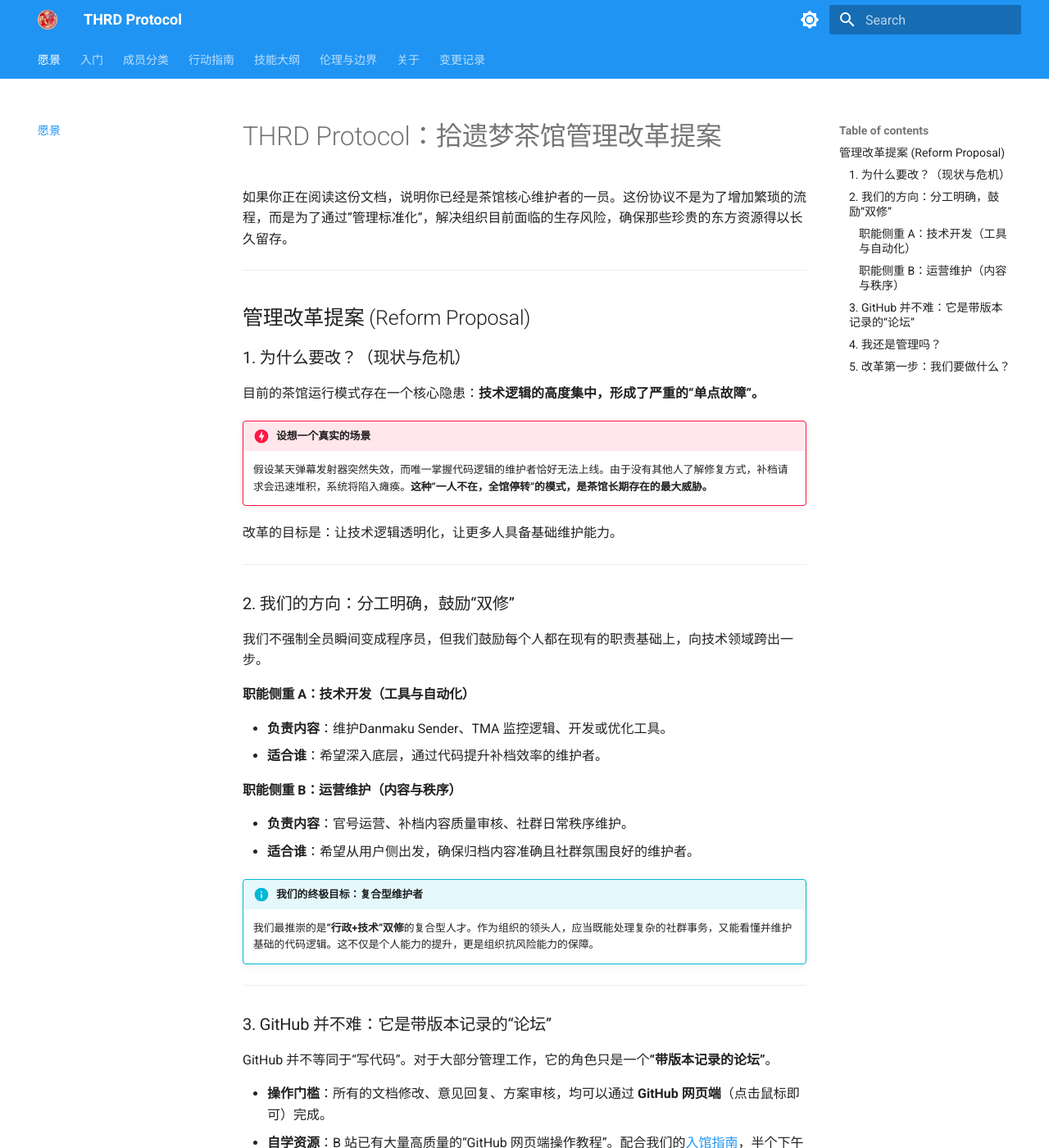
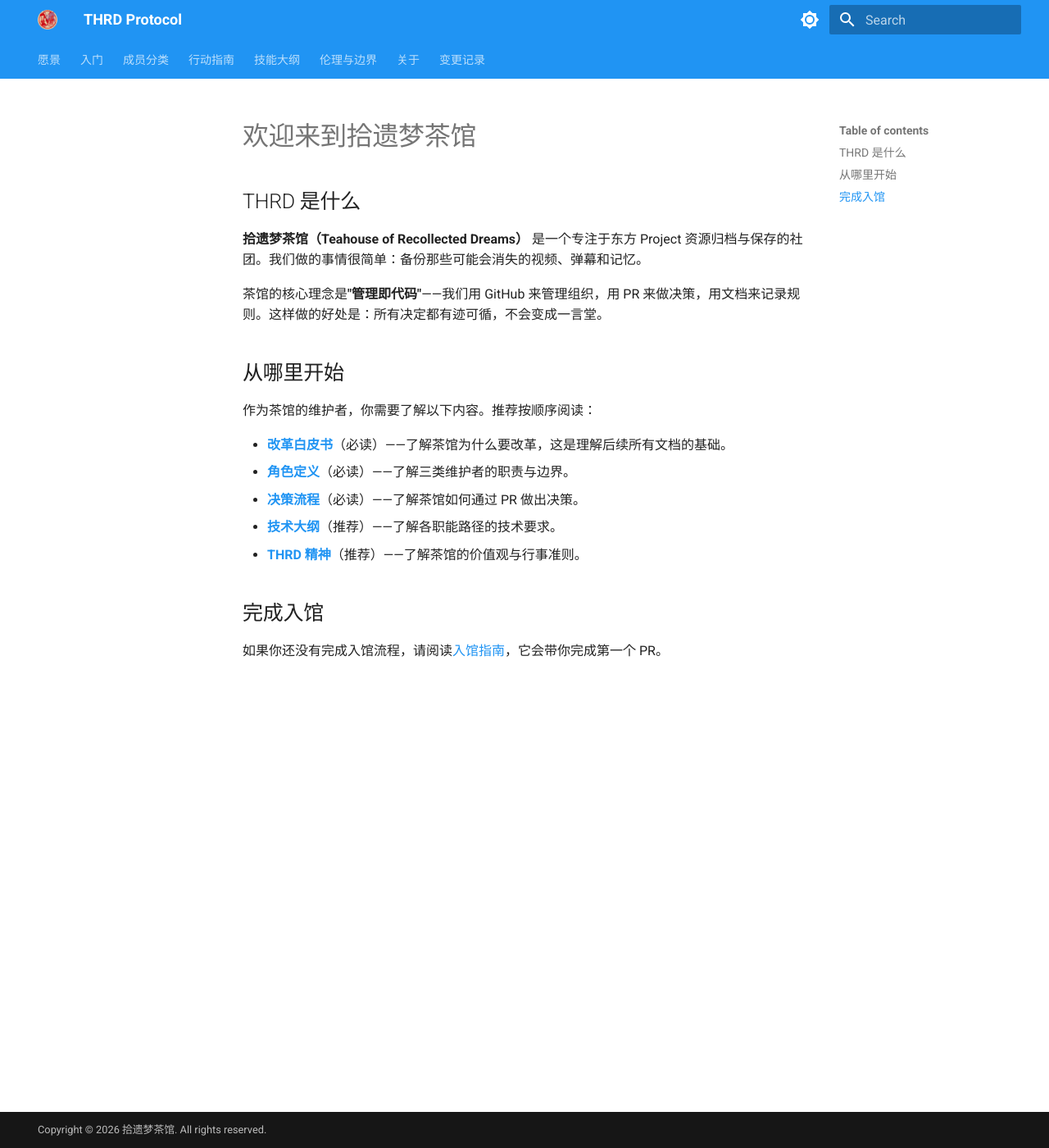
Before and after one commit to TouhouGleaners/THRD-Protocol, an MkDocs documentation site: the page built from docs/index.md, in a window 1280 px wide and 1400 px high. Shown: the whole window at 82% size. Built offline with MkDocs 1.6.1 and Material for MkDocs 9.7.7, drawn with Linux system fonts in a browser that asks for light colours; some of the changed text lies outside the part shown.

Commit message:
refactor(nav): index.md 与 welcome.md 互换，白皮书独立为 proposal.md

```diff
--- a/docs/getting-started/welcome.md
+++ /dev/null
@@ -1,21 +0,0 @@
-# 欢迎来到拾遗梦茶馆
-
-## THRD 是什么
-
-**拾遗梦茶馆（Teahouse of Recollected Dreams）** 是一个专注于东方 Project 资源归档与保存的社团。我们做的事情很简单：备份那些可能会消失的视频、弹幕和记忆。
-
-茶馆的核心理念是**"管理即代码"**——我们用 GitHub 来管理组织，用 PR 来做决策，用文档来记录规则。这样做的好处是：所有决定都有迹可循，不会变成一言堂。
-
-## 从哪里开始
-
-作为茶馆的维护者，你需要了解以下内容。推荐按顺序阅读：
-
-- **[改革白皮书](../index.md)**（必读）——了解茶馆为什么要改革，这是理解后续所有文档的基础。
-- **[角色定义](./maintainer-role.md)**（必读）——了解三类维护者的职责与边界。
-- **[决策流程](../action-guide/decision-making.md)**（必读）——了解茶馆如何通过 PR 做出决策。
-- **[技术大纲](../skills/tech-stack.md)**（推荐）——了解各职能路径的技术要求。
-- **[THRD 精神](../ethics/thrd-spirit.md)**（推荐）——了解茶馆的价值观与行事准则。
-
-## 完成入馆
-
-如果你还没有完成入馆流程，请阅读[入馆指南](./onboarding.md)，它会带你完成第一个 PR。
--- a/docs/index.md
+++ b/docs/index.md
@@ -1,61 +1,21 @@
-# THRD Protocol：拾遗梦茶馆管理改革提案
+# 欢迎来到拾遗梦茶馆
 
-如果你正在阅读这份文档，说明你已经是茶馆核心维护者的一员。这份协议不是为了增加繁琐的流程，而是为了通过”管理标准化”，解决组织目前面临的生存风险，确保那些珍贵的东方资源得以长久留存。
+## THRD 是什么
 
----
+**拾遗梦茶馆（Teahouse of Recollected Dreams）** 是一个专注于东方 Project 资源归档与保存的社团。我们做的事情很简单：备份那些可能会消失的视频、弹幕和记忆。
 
-## 管理改革提案 (Reform Proposal)
+茶馆的核心理念是**"管理即代码"**——我们用 GitHub 来管理组织，用 PR 来做决策，用文档来记录规则。这样做的好处是：所有决定都有迹可循，不会变成一言堂。
 
-### 1. 为什么要改？（现状与危机）
+## 从哪里开始
 
-目前的茶馆运行模式存在一个核心隐患：**技术逻辑的高度集中，形成了严重的“单点故障”。**
+作为茶馆的维护者，你需要了解以下内容。推荐按顺序阅读：
 
-!!! danger "设想一个真实的场景"
-    假设某天弹幕发射器突然失效，而唯一掌握代码逻辑的维护者恰好无法上线。由于没有其他人了解修复方式，补档请求会迅速堆积，系统将陷入瘫痪。**这种“一人不在，全馆停转”的模式，是茶馆长期存在的最大威胁。**
+- **[改革白皮书](./proposal.md)**（必读）——了解茶馆为什么要改革，这是理解后续所有文档的基础。
+- **[角色定义](./governance/maintainer-role.md)**（必读）——了解三类维护者的职责与边界。
+- **[决策流程](./action-guide/decision-making.md)**（必读）——了解茶馆如何通过 PR 做出决策。
+- **[技术大纲](./skills/tech-stack.md)**（推荐）——了解各职能路径的技术要求。
+- **[THRD 精神](./ethics/thrd-spirit.md)**（推荐）——了解茶馆的价值观与行事准则。
 
-改革的目标是：让技术逻辑透明化，让更多人具备基础维护能力。
+## 完成入馆
 
----
-
-### 2. 我们的方向：分工明确，鼓励“双修”
-
-我们不强制全员瞬间变成程序员，但我们鼓励每个人都在现有的职责基础上，向技术领域跨出一步。
-
-#### **职能侧重 A：技术开发（工具与自动化）**
-- **负责内容**：维护Danmaku Sender、TMA 监控逻辑、开发或优化工具。
-- **适合谁**：希望深入底层，通过代码提升补档效率的维护者。
-
-#### **职能侧重 B：运营维护（内容与秩序）**
-- **负责内容**：官号运营、补档内容质量审核、社群日常秩序维护。
-- **适合谁**：希望从用户侧出发，确保归档内容准确且社群氛围良好的维护者。
-
-!!! info "我们的终极目标：复合型维护者"
-    我们最推崇的是**“行政+技术”双修**的复合型人才。作为组织的领头人，应当既能处理复杂的社群事务，又能看懂并维护基础的代码逻辑。这不仅是个人能力的提升，更是组织抗风险能力的保障。
-
----
-
-### 3. GitHub 并不难：它是带版本记录的“论坛”
-
-GitHub 并不等同于“写代码”。对于大部分管理工作，它的角色只是一个**“带版本记录的论坛”**。
-
-- **操作门槛**：所有的文档修改、意见回复、方案审核，均可以通过 **GitHub 网页端**（点击鼠标即可）完成。
-- **自学资源**：B 站已有大量高质量的“GitHub 网页端操作教程”。配合我们的[入馆指南](./getting-started/onboarding.md)，半个下午即可掌握。
-
----
-
-### 4. 我还是管理吗？
-
-**是，但身份更明确。**
-你不再是一个笼统的“管理层”成员，而是茶馆的**维护者 (Maintainer)**。
-
-1. **决策权不变**：你依然共同拥有茶馆重大事项的投票权和建议权。
-2. **术业有专攻**：你对自己负责的领域（无论是技术还是运营）拥有更清晰的发言权。
-3. **贡献可追溯**：你的每一份建议和操作都会记录在案，不再淹没在滚动的聊天记录中。
-
----
-
-### 5. 改革第一步：我们要做什么？
-
-1.  **反馈建议**：仔细阅读本提案。如果你有异议，**现在就在群里提出**。
-2.  **明确重点**：在心中明确自己未来的工作侧重点（技术偏向 / 运营偏向 / 综合双修）。
-3.  **上手练习**：参照[入馆指南](./getting-started/onboarding.md)，在维护者名单中添加自己的名字，完成你的第一个 PR。
+如果你还没有完成入馆流程，请阅读[入馆指南](./getting-started/onboarding.md)，它会带你完成第一个 PR。
--- /dev/null
+++ b/docs/proposal.md
@@ -0,0 +1,61 @@
+# THRD Protocol：拾遗梦茶馆管理改革提案
+
+如果你正在阅读这份文档，说明你已经是茶馆核心维护者的一员。这份协议不是为了增加繁琐的流程，而是为了通过”管理标准化”，解决组织目前面临的生存风险，确保那些珍贵的东方资源得以长久留存。
+
+---
+
+## 管理改革提案 (Reform Proposal)
+
+### 1. 为什么要改？（现状与危机）
+
+目前的茶馆运行模式存在一个核心隐患：**技术逻辑的高度集中，形成了严重的“单点故障”。**
+
+!!! danger "设想一个真实的场景"
+    假设某天弹幕发射器突然失效，而唯一掌握代码逻辑的维护者恰好无法上线。由于没有其他人了解修复方式，补档请求会迅速堆积，系统将陷入瘫痪。**这种“一人不在，全馆停转”的模式，是茶馆长期存在的最大威胁。**
+
+改革的目标是：让技术逻辑透明化，让更多人具备基础维护能力。
+
+---
+
+### 2. 我们的方向：分工明确，鼓励“双修”
+
+我们不强制全员瞬间变成程序员，但我们鼓励每个人都在现有的职责基础上，向技术领域跨出一步。
+
+#### **职能侧重 A：技术开发（工具与自动化）**
+- **负责内容**：维护Danmaku Sender、TMA 监控逻辑、开发或优化工具。
+- **适合谁**：希望深入底层，通过代码提升补档效率的维护者。
+
+#### **职能侧重 B：运营维护（内容与秩序）**
+- **负责内容**：官号运营、补档内容质量审核、社群日常秩序维护。
+- **适合谁**：希望从用户侧出发，确保归档内容准确且社群氛围良好的维护者。
+
+!!! info "我们的终极目标：复合型维护者"
+    我们最推崇的是**“行政+技术”双修**的复合型人才。作为组织的领头人，应当既能处理复杂的社群事务，又能看懂并维护基础的代码逻辑。这不仅是个人能力的提升，更是组织抗风险能力的保障。
+
+---
+
+### 3. GitHub 并不难：它是带版本记录的“论坛”
+
+GitHub 并不等同于“写代码”。对于大部分管理工作，它的角色只是一个**“带版本记录的论坛”**。
+
+- **操作门槛**：所有的文档修改、意见回复、方案审核，均可以通过 **GitHub 网页端**（点击鼠标即可）完成。
+- **自学资源**：B 站已有大量高质量的“GitHub 网页端操作教程”。配合我们的[入馆指南](./getting-started/onboarding.md)，半个下午即可掌握。
+
+---
+
+### 4. 我还是管理吗？
+
+**是，但身份更明确。**
+你不再是一个笼统的“管理层”成员，而是茶馆的**维护者 (Maintainer)**。
+
+1. **决策权不变**：你依然共同拥有茶馆重大事项的投票权和建议权。
+2. **术业有专攻**：你对自己负责的领域（无论是技术还是运营）拥有更清晰的发言权。
+3. **贡献可追溯**：你的每一份建议和操作都会记录在案，不再淹没在滚动的聊天记录中。
+
+---
+
+### 5. 改革第一步：我们要做什么？
+
+1.  **反馈建议**：仔细阅读本提案。如果你有异议，**现在就在群里提出**。
+2.  **明确重点**：在心中明确自己未来的工作侧重点（技术偏向 / 运营偏向 / 综合双修）。
+3.  **上手练习**：参照[入馆指南](./getting-started/onboarding.md)，在维护者名单中添加自己的名字，完成你的第一个 PR。
--- a/mkdocs.yml
+++ b/mkdocs.yml
@@ -43,9 +43,8 @@ plugins:
       locale: zh               # 日期格式本地化为中文
 
 nav:
-  - 愿景: index.md
+  - 愿景: proposal.md
   - 入门:
-    - 欢迎: getting-started/welcome.md
     - 入馆指南: getting-started/onboarding.md
   - 成员分类:
     - 角色定义: governance/maintainer-role.md
```
Also changed, not shown: CLAUDE.md (added, +69 -0 lines).
